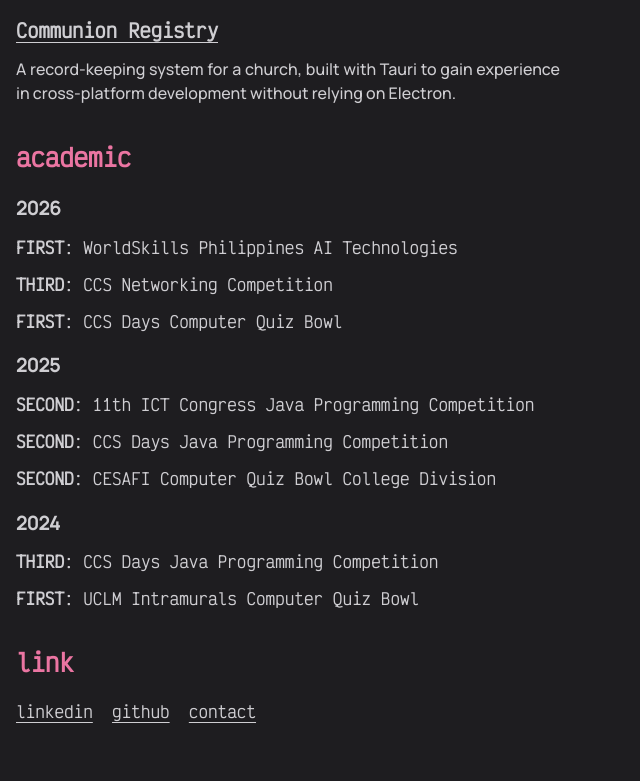
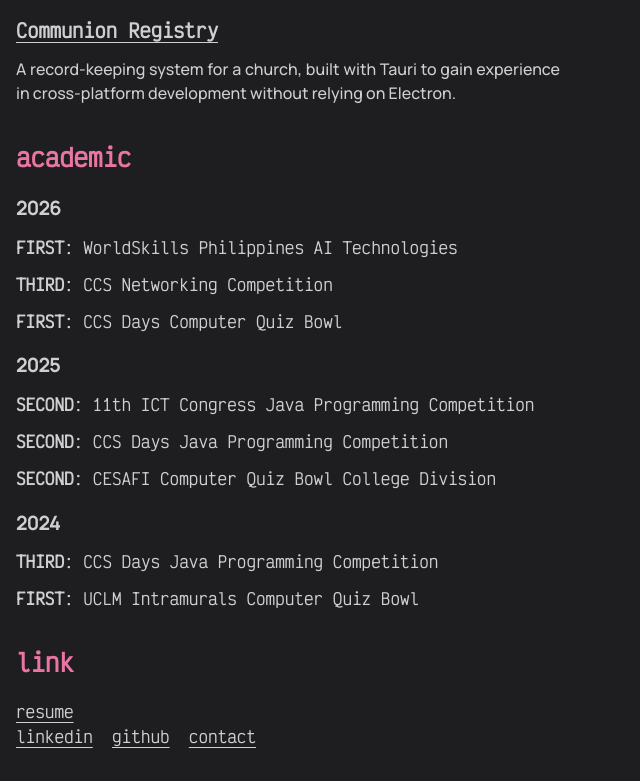
Before and after one commit to alexpqbt/portfolio, a website: page src/index.html in a window 1280 px wide. Shown: the part 638-1419 px from the top of the page, without its empty margins (0-640 px from the left). Before the commit the page ends 1394 px from the top, so only its background shows below. Drawn offline with Linux system fonts and the light colour scheme.

Commit message:
add resume

```diff
--- a/src/index.html
+++ b/src/index.html
@@ -81,7 +81,7 @@
         <li><a href="mailto:paquibotalexandre00@gmail.com">contact</a></li>
       </ul> -->
       <nav>
-        <!-- <li><a href="https://rxresu.me/paquibotalexandre00/resume" target="_blank">resume</a></li> -->
+        <li><a href="https://rxresu.me/paquibotalexandre00/resume" target="_blank">resume</a></li>
         <a href="https://www.linkedin.com/in/lxpqbt/" target="_blank">linkedin</a>
         <a href="https://github.com/alexpqbt" target="_blank">github</a>
         <a href="mailto:paquibotalexandre00@gmail.com">contact</a>
```
